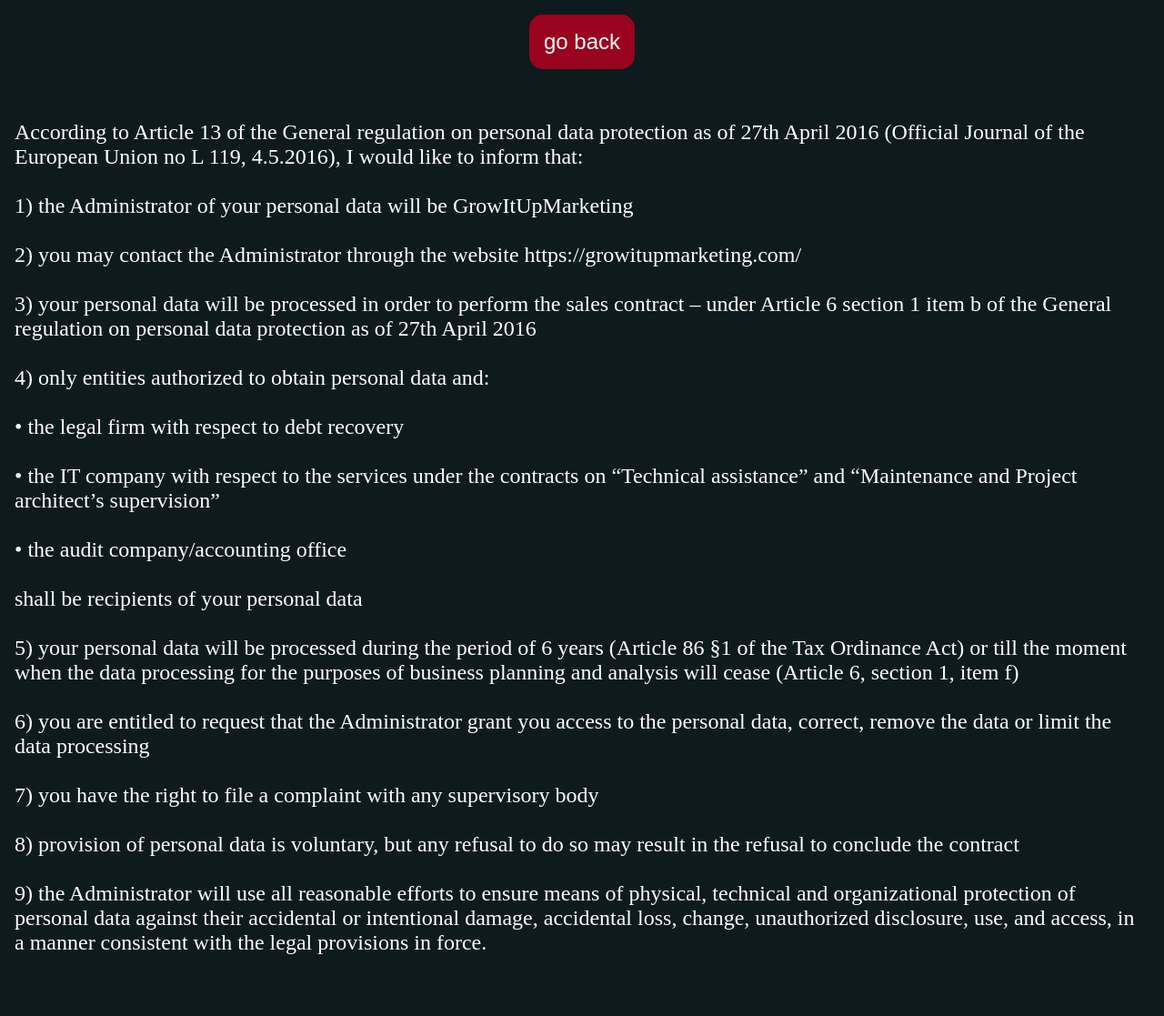
After one commit to QQoKKa/MarketingSite, a PHP site: page /rodo.html in a window 1280 px wide. The commit adds this page. Shown: the whole page at 91% size. Run offline with PHP 8.4, Linux system fonts and the light colour scheme.

```diff
--- a/pages/index.php
+++ b/pages/index.php
@@ -1,5 +1,4 @@
 <?php
-    //sent data of form to email.php
     if (isset($_POST['submit'])) {
         $name = $_POST['name'];
         $email = $_POST['email'];
@@ -89,7 +88,8 @@
                     <input class="contactinput" type="text" id="email" name="email" placeholder="Email*">
                     <input class="contactinput" type="text" id="" name="subject" placeholder="Website name / Url">
                     <textarea class="contactinput" id="message" name="message" placeholder="Message*"></textarea>
-                    <button class="contactbtn" type="submit" name="submit">Send</button>
+                    <input type="checkbox" id="checkbox" name="checkbox"><p class="rodocheckbox">I have read and accept the information in the<a id="chckboxa" href="/pages/rodo.html">link</a></p>
+                    <button class="contactbtn" type="submit" name="submit"></button>
                 </form>
         </div>
     </section>
--- /dev/null
+++ b/pages/rodo.html
@@ -0,0 +1,78 @@
+<!DOCTYPE html>
+<html lang="en">
+<head>
+    <meta charset="UTF-8">
+    <meta http-equiv="X-UA-Compatible" content="IE=edge">
+    <meta name="viewport" content="width=device-width, initial-scale=1.0">
+    <title>Document</title>
+</head>
+<body>
+    <div><button>go back</button></div>
+    <p>
+According to Article 13 of the General regulation on personal data protection as of 27th April 2016 (Official Journal of the European Union no L 119, 4.5.2016), I would like to inform that:<br>
+<br>
+1) the Administrator of your personal data will be GrowItUpMarketing<br>
+<br>
+2) you may contact the Administrator through the website https://growitupmarketing.com/<br>
+<br>
+3) your personal data will be processed in order to perform the sales contract – under Article 6 section 1 item b of the General regulation on personal data protection as of 27th April 2016<br>
+<br>
+4) only entities authorized to obtain personal data and:<br>
+<br>
+• the legal firm with respect to debt recovery<br>
+<br>
+• the IT company with respect to the services under the contracts on “Technical assistance” and “Maintenance and Project architect’s supervision”<br>
+<br>
+• the audit company/accounting office<br>
+<br>
+shall be recipients of your personal data<br>
+<br>
+5) your personal data will be processed during the period of 6 years (Article 86 §1 of the Tax Ordinance Act) or till the moment when the data processing for the purposes of business planning and analysis will cease (Article 6, section 1, item f)<br>
+<br>
+6) you are entitled to request that the Administrator grant you access to the personal data, correct, remove the data or limit the data processing<br>
+<br>
+7) you have the right to file a complaint with any supervisory body<br>
+<br>
+8) provision of personal data is voluntary, but any refusal to do so may result in the refusal to conclude the contract<br>
+<br>
+9) the Administrator will use all reasonable efforts to ensure means of physical, technical and organizational protection of personal data against their accidental or intentional damage, accidental loss, change, unauthorized disclosure, use, and access, in a manner consistent with the legal provisions in force.<br>
+<br>    </p>
+
+<style>
+    body {
+        margin: 0;
+        padding: 0;
+        background-color: #0D1B1E;
+    }
+    p {
+        color: white;
+        font-size: 1.5rem;
+        padding: 1rem;
+        display: flex;
+        justify-content: center;
+        align-items: center;
+    }
+
+    div {
+        display: flex;
+        justify-content: center;
+        align-items: center;
+        padding: 1rem;
+    }
+    button {
+        background-color: #9A031E;
+        color: white;
+        font-size: 1.5rem;
+        border: none;
+        border-radius: 15px;
+        padding: 1rem;
+    }
+</style>
+<script>
+    const goBack = document.querySelector('button');
+    goBack.addEventListener('click', () => {
+        window.history.back();
+    })
+</script>
+</body>
+</html>
```
Also changed, not shown: scripts/script.js (+26 -9 lines), styles/style.css (+7 -0 lines).
